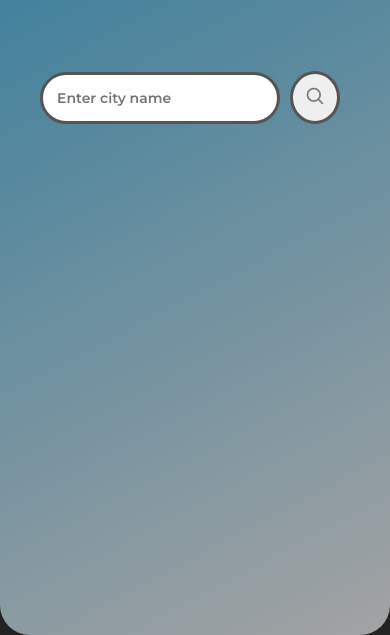
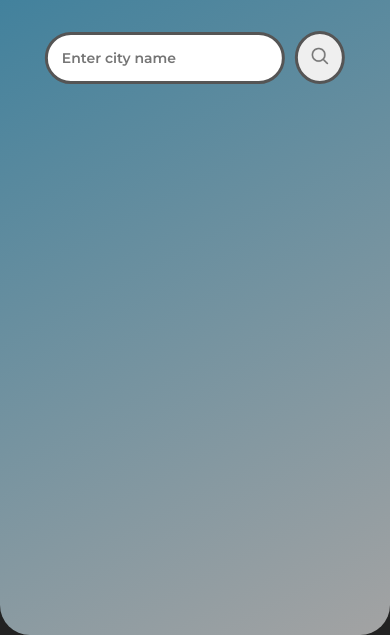
Before and after one commit to BorisLazarevic333/Weather-app, a plain HTML site: page index.html in a window 390 px wide. Shown: the part 209-844 px from the top of the page. Drawn offline with Linux system fonts and the light colour scheme; a web font is replaced by a local one.

Commit message:
Update style.css

```diff
--- a/style.css
+++ b/style.css
@@ -203,16 +203,28 @@ body {
 @media (max-width: 400px) {
   html {
     height: 100vh;
+    /* Prevent the browser from scrolling the page on small screens */
+    overflow: hidden;
+    -webkit-overflow-scrolling: touch;
+    overscroll-behavior: none;
   }
 
   body {
     height: 100vh;
+    overflow: hidden;
   }
 
   .card {
     width: 100vw;
     height: 100vh;
     margin: 0;
+    /* Lock the card to the viewport and hide any overflow */
+    position: fixed;
+    top: 0;
+    left: 0;
+    right: 0;
+    bottom: 0;
+    overflow: hidden;
   }
 
   .logo {
@@ -229,11 +241,17 @@ body {
     width: 77%;
     justify-content: center;
     gap: 10px;
-    margin: 240px auto 0px;
+    /* use fixed positioning inside the card so we don't push the document flow and cause scrolling */
+    position: absolute;
+    left: 50%;
+    transform: translateX(-50%);
+    top: 240px;
+    margin: 0;
   }
 
   .search.active {
-    transform: translateY(-240px);
+    /* move the search box up inside the locked card */
+    transform: translate(-50%, -220px);
   }
 
   .search input {
```
